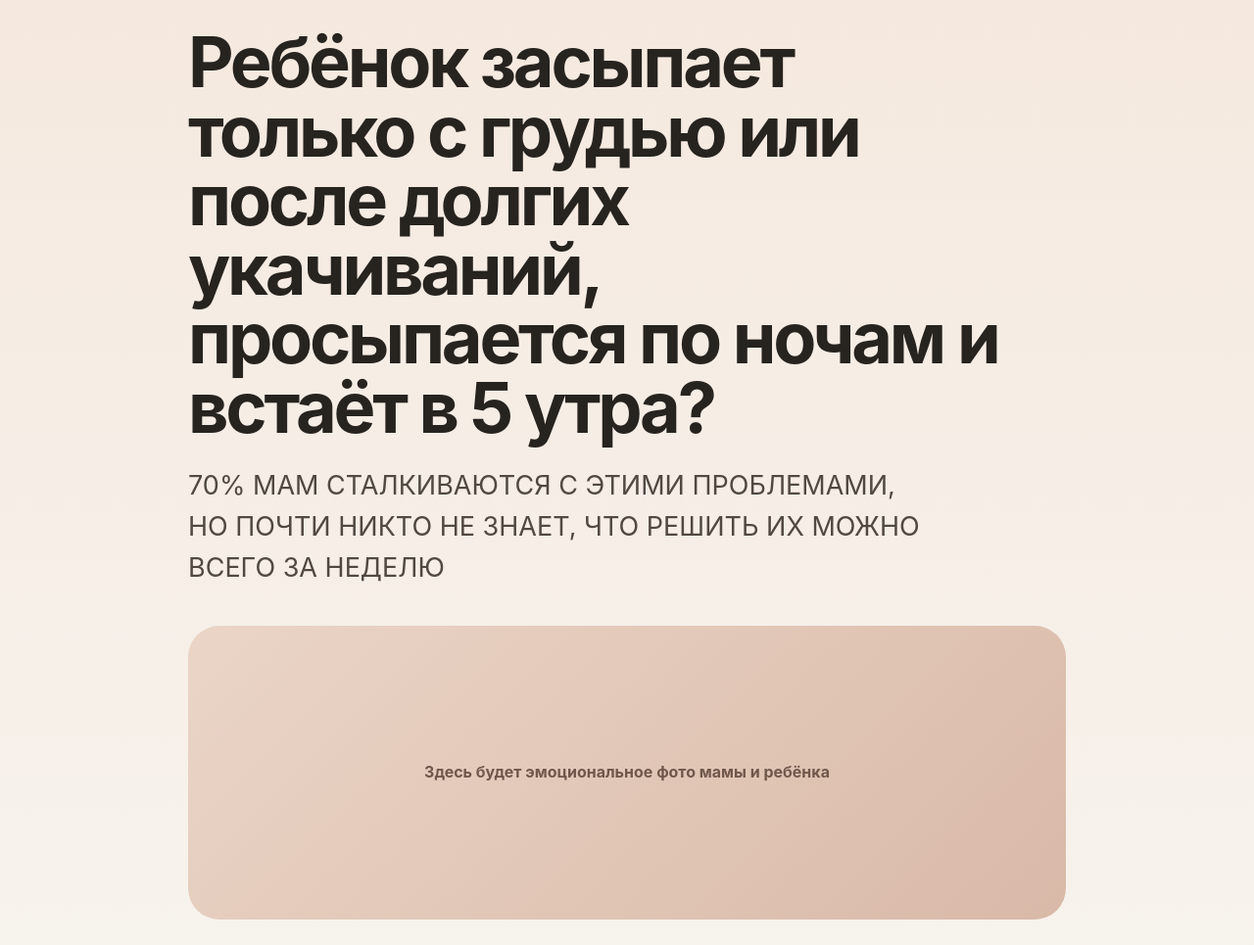
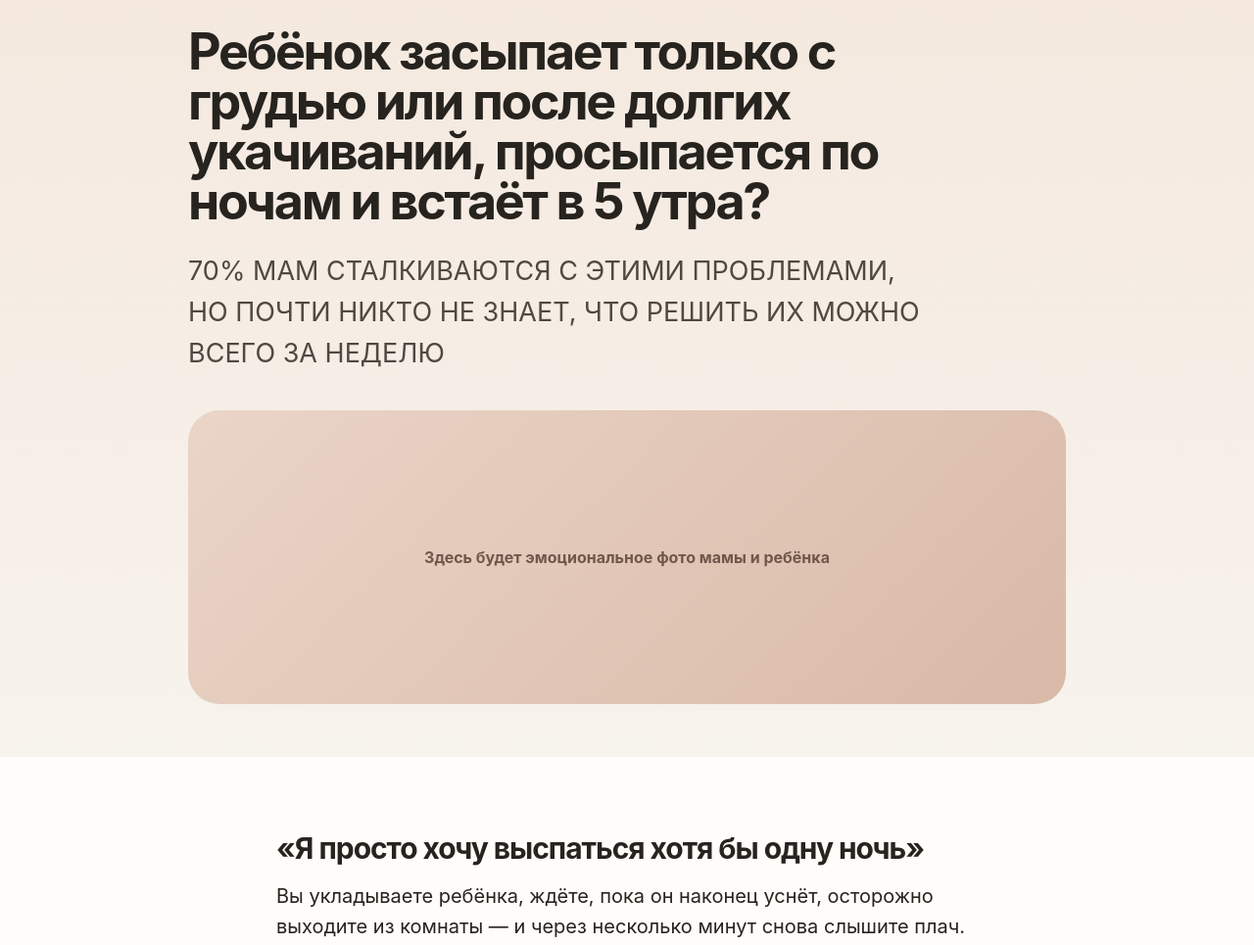
Before and after one commit to ivanpetroffdirect/sperva_pospi_longread1, a plain HTML site: page index.html in a window 1280 px wide. Shown: the top 965 px of the page at 98% size. Drawn offline with Linux system fonts and the light colour scheme.

Commit message:
Update index.html

```diff
--- a/index.html
+++ b/index.html
@@ -65,7 +65,7 @@ img {
 ========================= */
 
 h1 {
-  font-size: clamp(32px, 7vw, 72px);
+  font-size: clamp(32px, 7vw, 52px);
   line-height: .98;
   letter-spacing: -.045em;
   margin: 0 0 24px;
@@ -73,7 +73,7 @@ h1 {
 }
 
 h2 {
-  font-size: clamp(22px, 5vw, 50px);
+  font-size: clamp(22px, 5vw, 30px);
   line-height: 1.02;
   letter-spacing: -.035em;
   margin: 0 0 18px;
```
